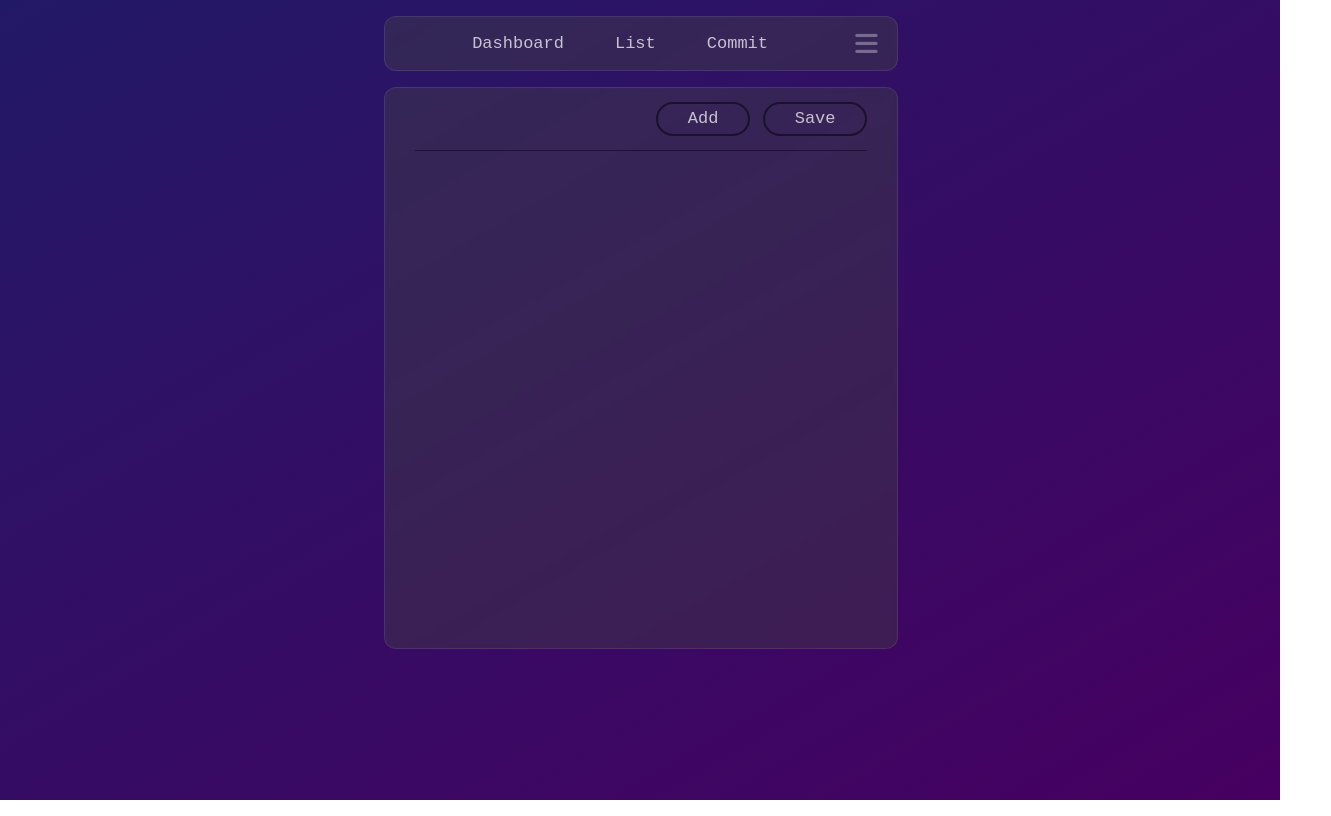
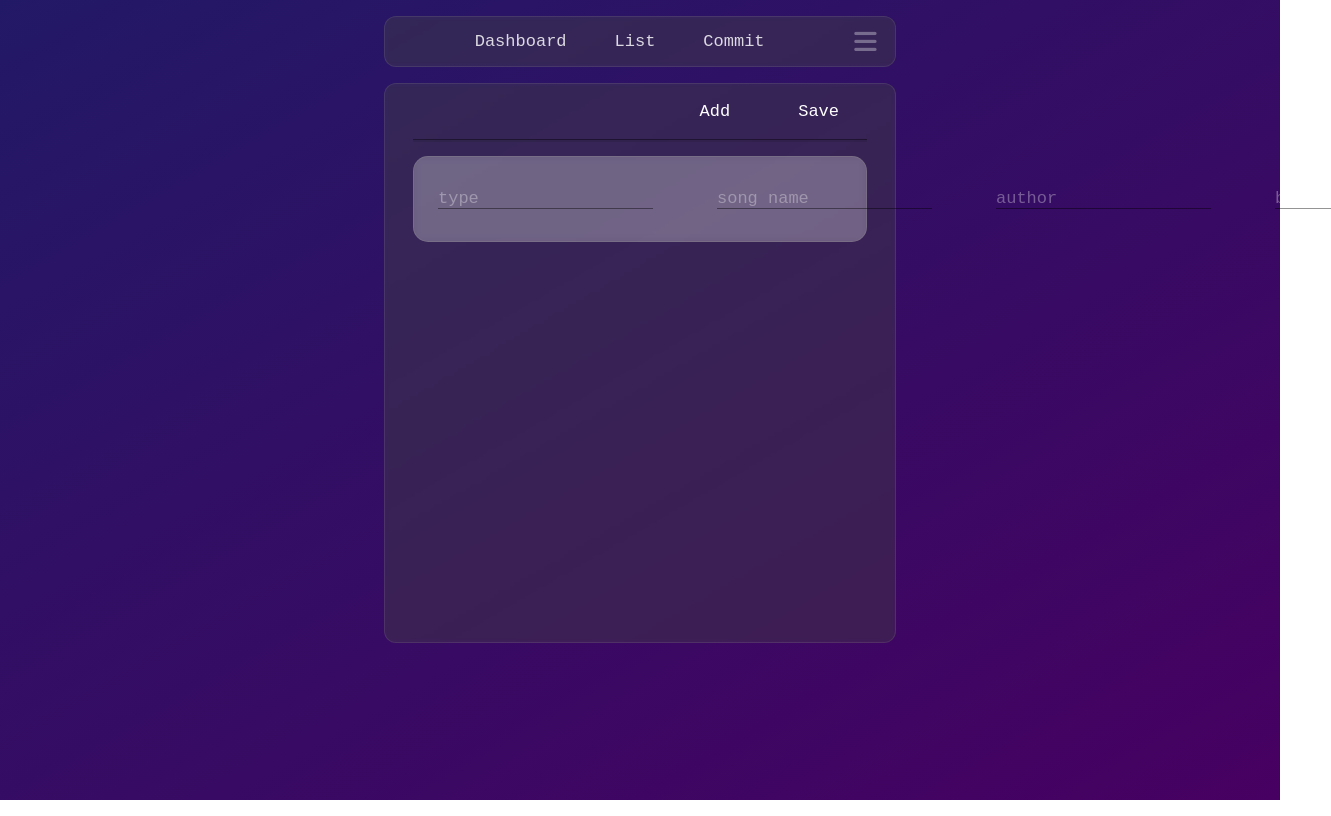
Before and after one commit to Sergestos/TrackHub, an Angular app in the folder App/trackhub/: page /app/commit in a window 1280 px wide. Shown: the whole page, 1331 px wide, since content can reach past the window. Built offline with nearby package versions, Linux system fonts and the light colour scheme.

Commit message:
TGR-5 implement simple commit list

```diff
--- a/App/trackhub/angular.json
+++ b/App/trackhub/angular.json
@@ -38,6 +38,7 @@
             ],
             "styles": [
               "node_modules/@fortawesome/fontawesome-free/css/all.min.css",
+              "src/reset.css",
               "src/styles.css"
             ],
             "scripts": [],
--- a/App/trackhub/src/app/app.component.css
+++ b/App/trackhub/src/app/app.component.css
@@ -1,9 +1,9 @@
-main {
+.background-wrapper {
     position: fixed;
     top: 0;
     left: 0;
     width: 100%;
-    height: 100%;
+    height: 100vh;
 
     background: linear-gradient(150deg,#221966 0%,#470061 100%);
 }
--- a/App/trackhub/src/app/app.component.html
+++ b/App/trackhub/src/app/app.component.html
@@ -1,3 +1,4 @@
 <main>
+    <div class="background-wrapper"></div>
     <trh-spa-container></trh-spa-container>
 </main>
--- a/App/trackhub/src/app/spa/commit/commit.component.css
+++ b/App/trackhub/src/app/spa/commit/commit.component.css
@@ -6,6 +6,7 @@
     margin: 0 1.75rem;
     padding-bottom: 1.75vh;
     border-bottom: 1px solid rgba(0, 0, 0, 0.425);
+    box-shadow: 0 2px 0px 0px rgba(24, 24, 24, 0.144);
 
     .total-encounter {
         margin-left: 0.75rem;
@@ -25,3 +26,17 @@
         }
     }
 }
+
+.exercise-block {
+    margin: 2vh 1.75rem;
+
+    .placeholder-block {
+        height: 12.5vh;
+
+        p {
+            text-align: center;
+            margin-top: 5vh;
+            color: white;
+        }
+    }
+}
--- a/App/trackhub/src/app/spa/commit/commit.component.html
+++ b/App/trackhub/src/app/spa/commit/commit.component.html
@@ -4,8 +4,18 @@
             <!-- <p>Total played: {{ totalEcounter }} m</p> -->
         </div>
         <div class="controls">
-            <input type="button" class="btn" value="Add"/>
-            <input type="button" class="btn" value="Save"/>
+            <input type="button" class="btn" value="Add" (click)="onAddClick()" />
+            <input type="button" class="btn" value="Save" />
         </div>
     </div>
+    <div class="exercise-block">
+        <div class="placeholder-block exercise-wrapper" *ngIf="exercises.length == 0">
+            <p>Click 'Add' to enter played exercise</p>
+        </div>
+        <ng-container *ngIf="exercises.length > 0">
+            <div *ngFor="let item of exercises">
+                <trh-exercise></trh-exercise>
+            </div>
+        </ng-container>
+    </div>
 </main>
--- a/App/trackhub/src/app/spa/commit/commit.component.ts
+++ b/App/trackhub/src/app/spa/commit/commit.component.ts
@@ -1,10 +1,26 @@
 import { Component } from '@angular/core';
+import { ExerciseModel } from './commit.models';
 
 @Component({
-  selector: 'trh-commit',
-  templateUrl: './commit.component.html',
-  styleUrls: ['./commit.component.css']
+	selector: 'trh-commit',
+	templateUrl: './commit.component.html',
+	styleUrls: ['./commit.component.css']
 })
 export class CommitComponent {
-    public totalEcounter: number = 0;
+	public totalEcounter: number = 0;
+
+	public exercises: ExerciseModel[] =
+	[
+		{
+			id: null,
+			song: 'random'
+		}
+	];
+
+	public onAddClick(): void {
+		this.exercises.push({
+			id: null,
+			song: 'random'
+		});
+	}
 }
--- /dev/null
+++ b/App/trackhub/src/app/spa/commit/commit.models.ts
@@ -0,0 +1,4 @@
+export class ExerciseModel {
+    public id: number | null = null;
+    public song: string | null = null;
+}
--- a/App/trackhub/src/app/spa/commit/exercise/exercise.component.css
+++ b/App/trackhub/src/app/spa/commit/exercise/exercise.component.css
@@ -0,0 +1,37 @@
+p {
+    color: var(--color-high-ascent);
+}
+
+main {
+    display: flex;
+    flex-direction: row;
+    gap: 1rem;
+
+    min-height: 10vh;
+
+    .input-wrapper {
+        margin: 32px 1.5rem;
+
+        #input-bpm {
+            width: 3.5rem;
+        }
+    }
+}
+
+.input-text {
+    color: var(--color-high-ascent);
+    background-color: transparent;
+
+    border-top: transparent;
+    border-left: transparent;
+    border-right: transparent;
+    border-bottom: 1px solid rgba(0, 0, 0, 0.418);
+}
+
+.input-text::placeholder {
+    color: var(--color-low-ascent);
+}
+
+.input-text:focus {
+    outline: none;
+}
--- a/App/trackhub/src/app/spa/commit/exercise/exercise.component.html
+++ b/App/trackhub/src/app/spa/commit/exercise/exercise.component.html
@@ -0,0 +1,14 @@
+<main class="exercise-wrapper">
+    <div class="input-wrapper">
+        <input type="text" class="input-text" placeholder="type"/>
+    </div>
+    <div class="input-wrapper">
+        <input type="text" class="input-text" placeholder="song name"/>
+    </div>
+    <div class="input-wrapper">
+        <input type="text" class="input-text" placeholder="author"/>
+    </div>
+    <div class="input-wrapper">
+        <input type="number" id="input-bpm" class="input-text" placeholder="bpm"/>
+    </div>
+</main>
--- a/App/trackhub/src/app/spa/spa-container/spa-container.component.css
+++ b/App/trackhub/src/app/spa/spa-container/spa-container.component.css
@@ -55,4 +55,5 @@ p {
 
 .content {
     min-height: 70vh;
+    margin-bottom: 5vh;
 }
--- a/App/trackhub/src/styles.css
+++ b/App/trackhub/src/styles.css
@@ -4,19 +4,34 @@
 * {
     font-family: monospace, monospace;
     font-size: 17px;
+    margin: 0;
 }
 
 .btn {
     background-color: transparent;
     border: 2px solid rgba(0, 0, 0, 0.521);
     border-radius: 18px;
-    color: var(--color-mid-ascent);
+    color: var(--color-high-ascent);
     cursor: pointer;
     transition: background-color 0.3s, color 0.3s, border-color 0.3s;
 }
 
 .btn:hover {
-    background-color: rgb(0, 0, 0);
+    background-color: rgba(0, 0, 0, 0.849);
     color: white;
-    border-color: black;
+    border-color: rgba(0, 0, 0, 0.829);
 }
+
+.exercise-wrapper {
+    --ew-blur-value: 4px;
+    --ew-saturate-value: 16%;
+    --ew-background-color: rgba(233, 233, 233, 0.274);
+    --ew-border-color: rgba(150, 145, 145, 0.281);
+    --ew-border-radius: 15px;
+
+    backdrop-filter: blur(var(--ew-blur-value)) saturate(var(--ew-saturate-value));
+    -webkit-backdrop-filter: blur(var(--ew-blur-value)) saturate(var(--ew-saturate-value));
+    background-color: var(--ew-background-color);
+    border-radius: var(--ew-border-radius);
+    border: 1px solid var(--ew-border-color);
+}
--- a/App/trackhub/src/variables.css
+++ b/App/trackhub/src/variables.css
@@ -1,6 +1,6 @@
 :root{
     --primary-font-color: wheat;
     --color-low-ascent: rgba(255, 255, 255, 0.329);
-    --color-mid-ascent: rgba(255, 255, 255, 0.726);
+    --color-mid-ascent: rgba(255, 255, 255, 0.829);
     --color-high-ascent: rgb(255, 255, 255);
 }
```
